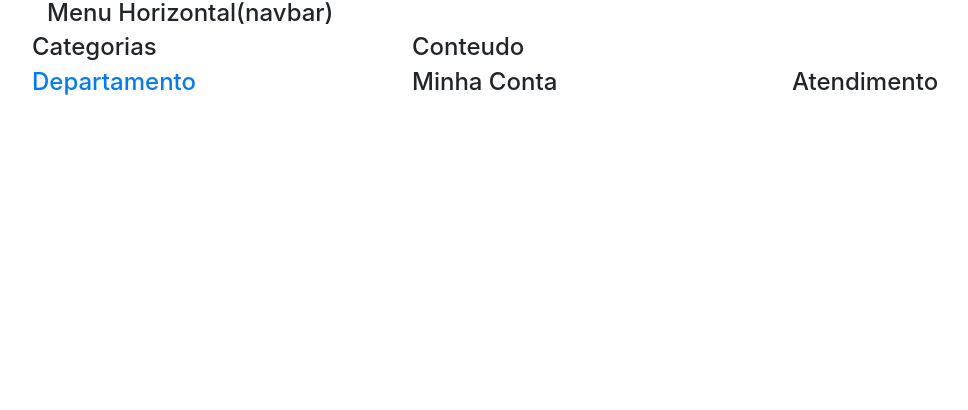
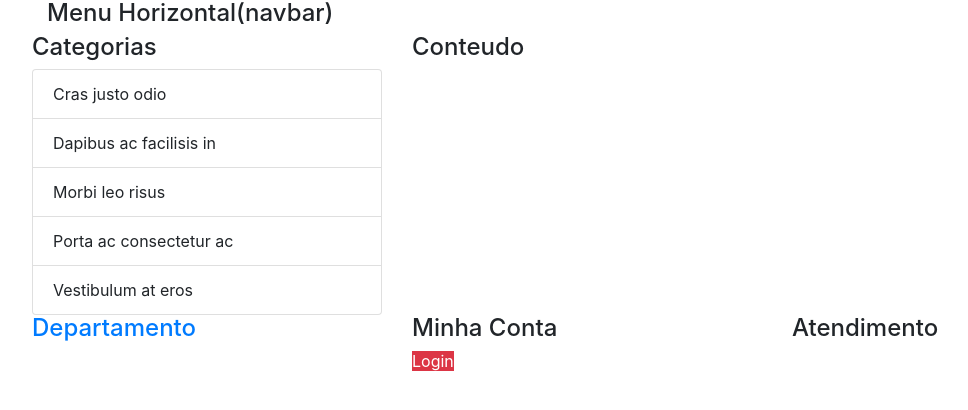
Before and after one commit to henriques0/Web, a website: page public_html/index.html in a window 1280 px wide. Shown: the whole page, without its empty margins (53-1021 px from the left). Drawn offline with Linux system fonts and the light colour scheme.

Commit message:
Adicionei outras coisas *Coisas=Lista

```diff
--- a/public_html/index.html
+++ b/public_html/index.html
@@ -16,6 +16,13 @@
             <div class="row">
                 <div class="col-4">
                     <h4>Categorias</h4>
+                    <ul class="list-group">
+  <li class="list-group-item">Cras justo odio</li>
+  <li class="list-group-item">Dapibus ac facilisis in</li>
+  <li class="list-group-item">Morbi leo risus</li>
+  <li class="list-group-item">Porta ac consectetur ac</li>
+  <li class="list-group-item">Vestibulum at eros</li>
+</ul>
                 </div>
                 <div class="col-4">
                     <h4>Conteudo</h4>
@@ -27,6 +34,7 @@
                 </div>
                 <div class="col-4">
                     <h4>Minha Conta</h4>
+                    <a href="#" class="btn-danger">Login</a>
                 </div>
                 <div class="col-4">
                     <h4>Atendimento</h4>
```
